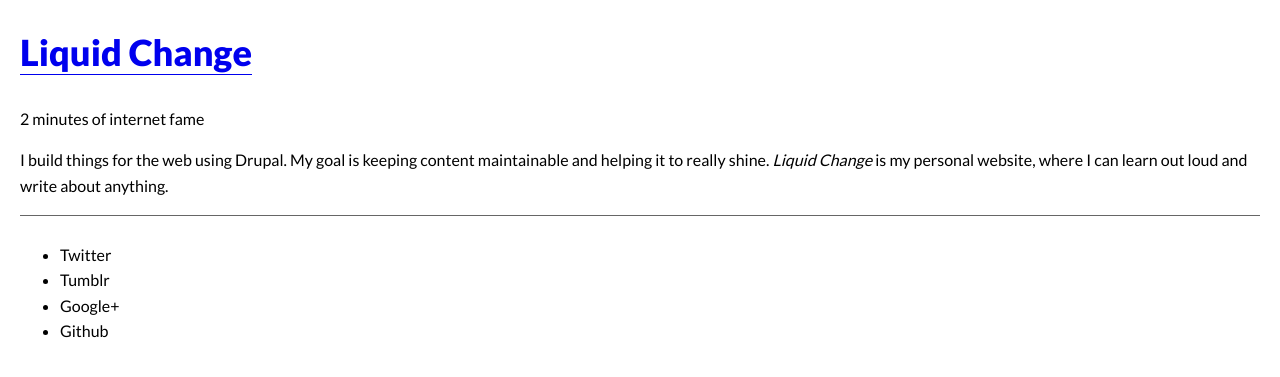
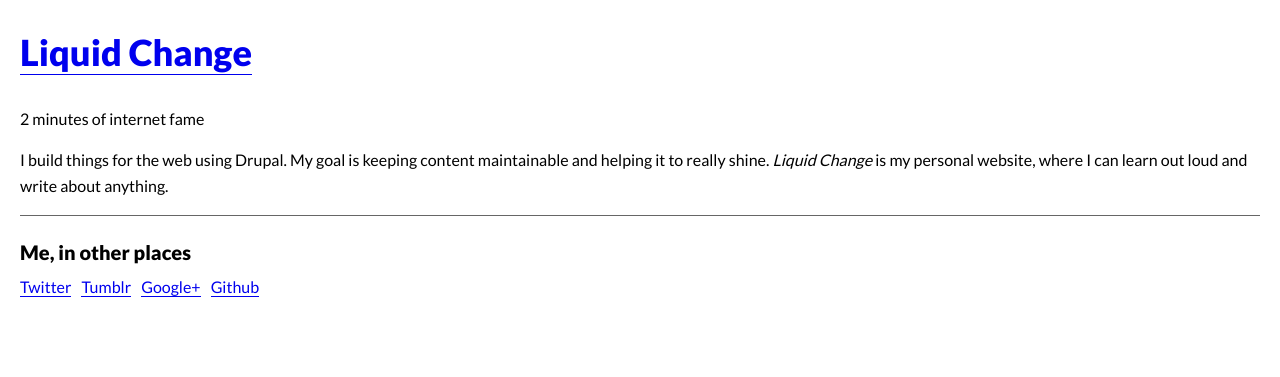
Before and after one commit to liquid06/liquid06.github.io, a Jekyll site: the page built from index.html, in a window 1280 px wide. Shown: the top 377 px of the page. Built offline with Jekyll 4.4.1, drawn with Linux system fonts in a browser that asks for light colours.

Commit message:
Add links to the footer. What even is that google+ url though. :/

```diff
--- a/_includes/footer.html
+++ b/_includes/footer.html
@@ -1,8 +1,9 @@
 <footer>
+  <h3>Me, in other places</h3>
   <ul>
-    <li>Twitter</li>
-    <li>Tumblr</li>
-    <li>Google+</li>
-    <li>Github</li>
+    <li><a href="http://twitter.com/liquid06">Twitter</a></li>
+    <li><a href="http://liquid06.tumblr.com">Tumblr</a></li>
+    <li><a href="http://plus.google.com/u/0/108085886194045819891/posts">Google+</a></li>
+    <li><a href="http://github.com/liquid06">Github</a></li>
   </ul>
 </footer>
--- a/css/style.scss
+++ b/css/style.scss
@@ -30,7 +30,7 @@ h2 {
 }
 
 h3 {
-  font-size: 2.4rem;
+  font-size: 2rem;
 }
 
 a {
@@ -50,5 +50,22 @@ a {
 footer {
   border-top: 1px solid #666;
   margin-top: 1rem;
-  padding-top: 1rem;
+
+  h3 {
+    margin-bottom: 0.6rem;
+  }
+
+  ul {
+    margin: 0;
+    padding: 0;
+  }
+
+  li {
+    display: block;
+    float: left;
+    margin-right: 0.5rem;
+    padding-right: 0.5rem;
+    border-right: 1px;
+    border-color: #666;
+  }
 }
```
